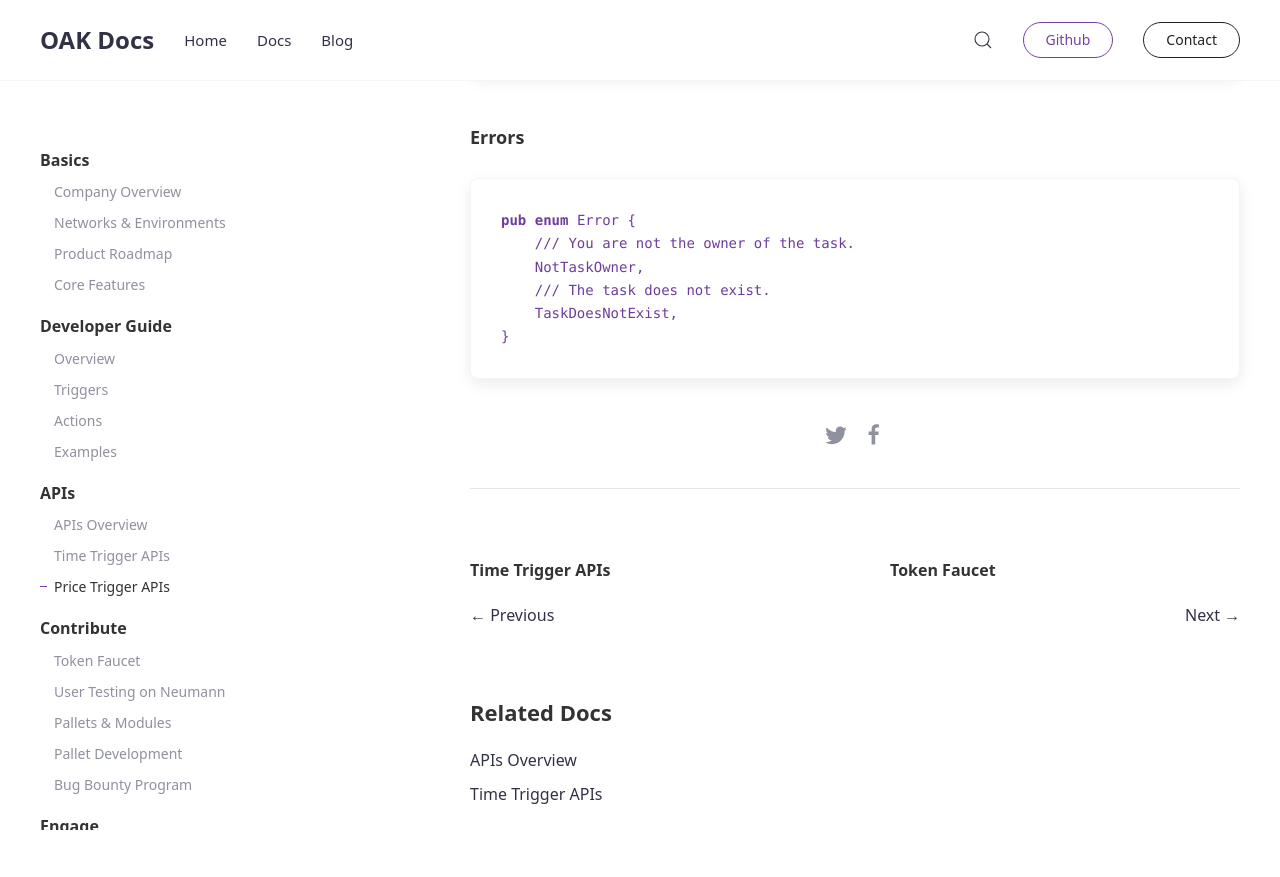
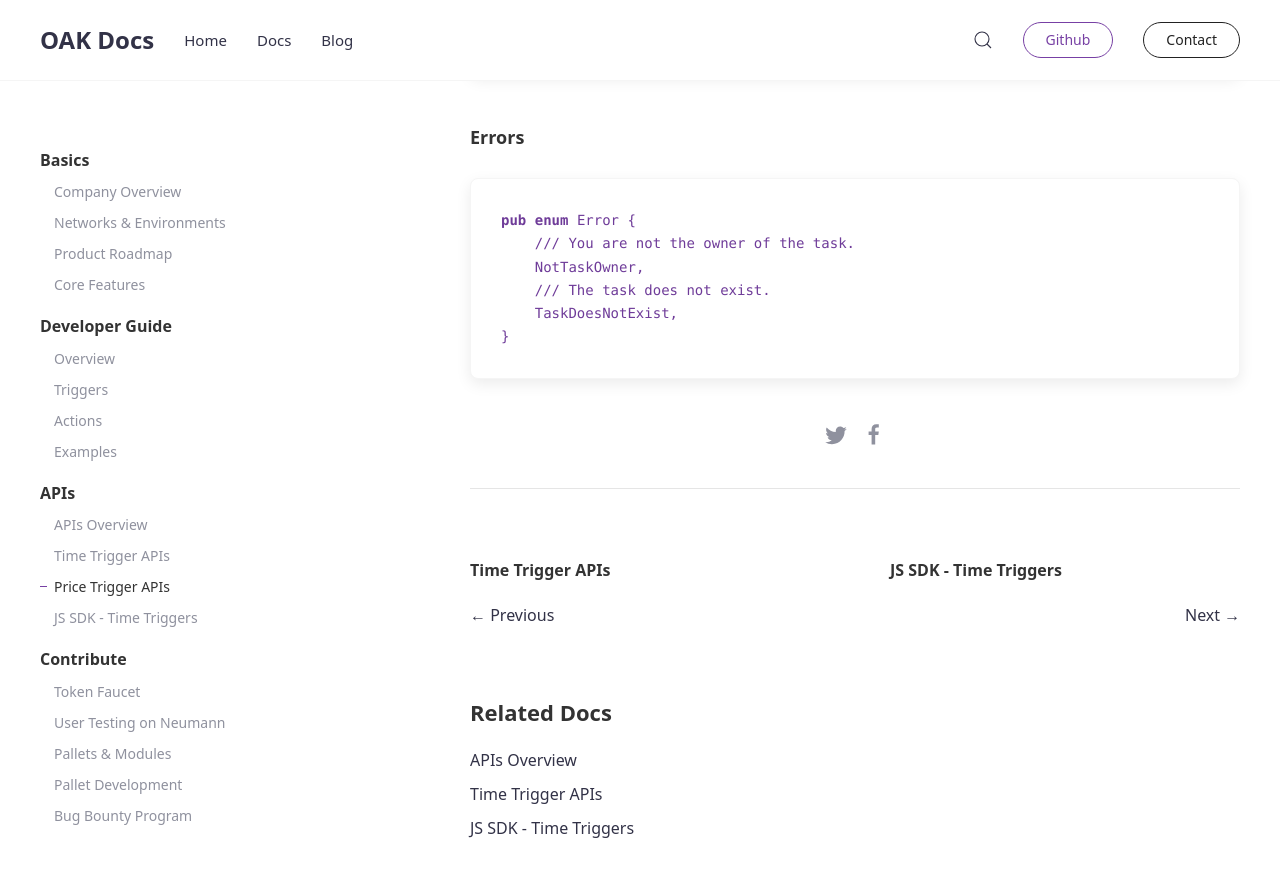
Before and after one commit to AvaProtocol/OAK-docs, a Jekyll site: the page built from _docs/automation-price-apis.md, in a window 1280 px wide and 900 px high, scrolled down 1847 px. Shown: the top 877 px of the window. Built offline with Jekyll 4.4.1, drawn with Linux system fonts in a browser that asks for light colours; some of the changed lines change nothing that is shown.

Commit message:
add SDK docs

````diff
--- a/_data/navigation_docs.yml
+++ b/_data/navigation_docs.yml
@@ -17,6 +17,7 @@
   - api-overview
   - automation-time-apis
   - automation-price-apis
+  - automation-time-js-sdk
 
 - title: Contribute
   docs:
--- /dev/null
+++ b/_docs/automation-time-js-sdk.md
@@ -0,0 +1,375 @@
+---
+title: JS SDK - Time Triggers
+subtitle: The API specifications for Time Triggers
+author: justin
+tags: [api, time, triggers, js, sdk]
+---
+
+This is the documentation for the Javascript SDK for the Time Trigger blockchain APIs. You can find the SDK here: https://github.com/OAK-Foundation/OAK-JS-SDK.
+
+
+## Launched
+
+### Schedule Tasks
+You can schedule Notify and Native Transfer tasks with the SDK. Timestamps are an array, which you can either provide on your own or generate with the Recurrer object in the JS SDK, outlined below.
+
+
+#### Scheduler Class
+The Scheduler class creates a scheduler object that will help perform all scheduling tasks. The constructor takes a chain parameter, which can be either `NEU` or `TUR` at the moment.
+
+This class has 3 types of functions:
+1. Scheduling functions to help schedule and cancel Notify and Native Transfer Tasks.
+2. API helper functions to send extrinsics and
+3. Validation functions to validate and convert inputs to the scheduling functions.
+
+```javascript
+/**
+ * The constructor takes the input to create an API client to connect to the blockchain.
+ * Further commands are performed via this API client in order to reach the blockchain.
+ * @param chain: OakChains ("NEU"/"TUR")
+ */
+export class Scheduler {
+  wsProvider: WsProvider
+  api: ApiPromise
+  chain: OakChains
+  schedulingTimeLimit: number
+
+  /**
+   * BuildScheduleNotifyExtrinsic: builds and signs a schedule notify task extrinsic.
+   * Function gets the next available nonce for user.
+   * Therefore, will need to wait for transaction finalization before sending another.
+   * Timestamps are converted into seconds if in milliseconds.
+   *
+   * Timestamps must be:
+   * 1. on the hour
+   * 2. in a future time slot, but within a chain-dependent scheduling limit.
+   * 3. limited to 24 time slots
+   *
+   * @param address
+   * @param providedID
+   * @param timestamp
+   * @param receivingAddress
+   * @param amount
+   * @returns extrinsic hex, format: `0x${string}`
+   */
+  async buildScheduleNotifyExtrinsic(
+    address: string,
+    providedID: string,
+    timestamps: number[],
+    message: string,
+    signer: Signer
+  ): Promise<HexString>
+
+  /**
+   * BuildScheduleNativeTransferExtrinsic: builds and signs native transfer task extrinsic.
+   * Function gets the next available nonce for each wallet.
+   * Therefore, will need to wait for transaction finalization before sending another.
+   * Timestamps is an array of 1-24 unix timestamps, depending on recurrences needed.
+   * ProvidedID needs to be a unique ID per wallet address.
+   * Timestamps are converted into seconds if in milliseconds.
+   *
+   * Timestamps must be:
+   * 1. on the hour
+   * 2. in a future time slot, but within a chain-dependent scheduling limit.
+   * 3. limited to 24 time slots
+   *
+   * Native Transfer Params:
+   * 1. Must send a baseline amount of 1_000_000_000 plancks (0.1 NEU/TUR).
+   * 2. The receiving address must not be the same as that of the sender.
+   *
+   * @param address
+   * @param providedID
+   * @param timestamp
+   * @param receivingAddress
+   * @param amount
+   * @returns extrinsic hex, format: `0x${string}`
+   */
+  async buildScheduleNativeTransferExtrinsic(
+    address: string,
+    providedID: string,
+    timestamps: number[],
+    receivingAddress: string,
+    amount: number,
+    signer: Signer
+  ): Promise<HexString>
+
+  /**
+   * BuildCancelTaskExtrinsic: builds extrinsic as a hex string for cancelling a task.
+   * User must provide txHash for the task and wallet address used to schedule the task.
+   * @param address
+   * @param transactionHash
+   * @returns extrinsic hex, format: `0x${string}`
+   */
+  async buildCancelTaskExtrinsic(
+    address: string,
+    providedID: number,
+    signer: Signer
+  ): Promise<HexString>
+
+  /**
+   * SendExtrinsic: sends built and signed extrinsic to the chain.
+   * Accepts pre-built extrinsic hex string. You may provide your own error handler.
+   * If none provided, a default error handler is provided, seen below.
+   * A transaction hash should be returned as a result of the extrinsic.
+   * @param extrinsic
+   * @param handleDispatch
+   * @returns transaction hash
+   */
+  async sendExtrinsic(
+    extrinsicHex: HexString,
+    /* eslint-disable  @typescript-eslint/no-explicit-any */
+    handleDispatch: (result: ISubmittableResult) => any
+  ): Promise<string>
+
+  /**
+   * Default error handler for websockets updates for extrinsic
+   * @param result
+   * @returns null
+   */
+  async defaultErrorHandler(result: ISubmittableResult): Promise<void>
+
+  /**
+   * GetInclusionFees: gets the fees for inclusion ONLY.
+   * This does not include execution fees.
+   * @param extrinsic
+   * @param address
+   * @returns fee
+   */
+
+  async getInclusionFees(
+    extrinsic: SubmittableExtrinsic<'promise', ISubmittableResult>,
+    address: string
+  ): Promise<Balance>
+
+  /**
+   * GetTaskID: gets a txHash for a task.
+   * Wallet Address and Provided ID are required inputs.
+   * TxHash for a task will be returned.
+   * @param address
+   * @param providedID
+   * @returns next available task ID
+   */
+  async getTaskID(address: string, providedID: string)
+
+  /**
+   * validateTimestamps: validates timestamps. If not valid, will error.
+   * If valid, nothing is returned. Called in buildScheduleNotifyExtrinsic
+   * and buildScheduleNativeTransferExtrinsic.
+   *
+   * Timestamps must be:
+   * 1. on the hour
+   * 2. in a future time slot, but within a chain-dependent scheduling limit.
+   * 3. limited to 24 time slots
+   *
+   * @param timestamps
+   */
+  validateTimestamps(timestamps: number[]): void
+
+  /**
+   * validateTransferParams: validates Native Transfer params. If not valid, will error.
+   * If valid, nothing is returned. Called in buildScheduleNativeTransferExtrinsic.
+   *
+   * Native Transfer Params:
+   * 1. Must send a baseline amount of 1_000_000_000 plancks (0.1 NEU/TUR).
+   * 2. The receiving address must not be the same as that of the sender.
+   *
+   * @param amount
+   * @param sendingAddress
+   * @param receivingAddress
+   */
+  validateTransferParams(
+    amount: number,
+    sendingAddress: string,
+    receivingAddress: string
+  ): void
+}
+```
+
+
+#### Errors
+```javascript
+enum Error {
+    `Recurring Task length cannot exceed 24`,
+    'Scheduled timestamp in the past',
+    'Scheduled timestamp in the past',
+    'Timestamp too far in future',
+    `Amount too low`,
+    `Cannot send to self`,
+}
+```
+
+### Create Recurring Timestamps
+This API allows you to cancel a scheduled task. In order to do this you must have created the task and have the `task_id`.
+
+** We are still working on the RPC call to generate the task_id. Please save your `provided_id` so you can generate this later.
+
+#### Recurrer Class
+```javascript
+/**
+ * Recurring timestamps is a feature that allows for users to schedule regularly
+ * recurring tasks with a single blockchain extrinsic, rather than through multiple
+ * extrinsic calls, as evidenced by the array of timestamps accepted in the Scheduler
+ * class. This is currently only limited to 24 instances. These timstamps do not
+ * have to be evenly spaced. It can be any timestamps in the future, on the hour, and
+ * limited to up to 24 occurences per extrinsic call.
+ *
+ * This utility class will help generate timestamps on more regular cadences:
+ * - Hourly
+ * - Daily
+ * - Weekly
+ * - Monthly by Date
+ * - Monthly by Week of Month and Day of Week
+ */
+export class Recurrer {
+  /**
+   * getDailyRecurringTimestamps: finds up to 24 daily recurring timestamps.
+   * Input any timestamp in milliseconds along with desired hour of day.
+   * Function will find next available hourly timestamp based on hour of day and
+   * output up to 24 daily recurring timestamps in milliseconds
+   * If startTimestamp is not on the hour, the first timestamp of the output will be rounded
+   * to the day with the inputted hour of day
+   * @param startTimestamp
+   * @param numberRecurring
+   * @param hourOfDay
+   * @returns daily recurring timestamps
+   */
+  getDailyRecurringTimestamps(startTimestamp: number, numberRecurring: number, hourOfDay: HourOfDay): number[]
+
+  /**
+   * getHourlyRecurringTimestamps: finds up to 24 hourly recurring timestamps.
+   * Input starting timestamp in milliseconds.
+   * Output up to 24 hourly recurring timestamps in milliseconds.
+   * If startTimestamp is not on the hour, the first timestamp of the output will be rounded
+   * to the next hour.
+   * @param startTimestamp
+   * @param numberRecurring
+   * @returns hourly recurring timestamps
+   */
+  getHourlyRecurringTimestamps(startTimestamp: number, numberRecurring: number): number[]
+
+  /**
+   * getWeeklyRecurringTimestamps: Input starting timestamp in milliseconds
+   * along with desired day of week and hour of day.
+   * Output up to 24 weekly recurring timestamps in milliseconds.
+   * If startTimestamp is not on the correct day of week, the function will find
+   * the next available day where it is the correct day of week.
+   * @param startTimestamp
+   * @param numberRecurring
+   * @param hourOfDay
+   * @param dayOfWeek
+   * @returns weekly recurring timestamps
+   */
+  getWeeklyRecurringTimestamps(
+    startTimestamp: number,
+    numberRecurring: number,
+    hourOfDay: HourOfDay,
+    dayOfWeek: DayOfWeek
+  ): number[]
+
+  /**
+   * getMonthlyRecurringTimestampsByDate: Input starting timestamp in milliseconds
+   * along with desired date of month and hour of day.
+   * Output up to 6 monthly recurring timestamps in milliseconds.
+   * If startTimestamp does not fit the hourOfDay or dateOfMonth requirements,
+   * the first timestamp of the output will be rounded to the next hour
+   * with a valid hour of day on a valid date of the month.
+   * @param startTimestamp
+   * @param numberRecurring
+   * @param hourOfDay
+   * @param dateOfMonth
+   * @returns monthly recurring timestamps
+   */
+  getMonthlyRecurringTimestampsByDate(
+    startTimestamp: number,
+    numberRecurring: number,
+    hourOfDay: HourOfDay,
+    dateOfMonth: DateOfMonth
+  ): number[]
+
+  /**
+   * getMonthlyRecurringTimestampsByWeekday: Input starting timestamp in milliseconds
+   * along with desired week of month, day of week and hour of day.
+   * Output up to 6 monthly recurring timestamps in milliseconds.
+   * If startTimestamp does not fit the hourOfDay, dayOfweek and weekOfMonth requirements,
+   * the first timestamp of the output will be rounded to the next hour
+   * with a valid hour of a valid day of week on a valid week of the month.
+   * @param startTimestamp
+   * @param numberRecurring
+   * @param hourOfDay
+   * @param dayOfWeek
+   * @param weekOfMonth
+   * @returns monthly recurring timestamps
+   */
+  getMonthlyRecurringTimestampsByWeekday(
+    startTimestamp: number,
+    numberRecurring: number,
+    hourOfDay: HourOfDay,
+    dayOfWeek: DayOfWeek,
+    weekOfMonth: WeekOfMonth
+  ): number[]
+}
+```
+
+### Observe Chainstate
+You can also use the SDK to observer the chain state.
+
+#### Observer Class
+The Observer class creates a observer object that will help perform all scheduling tasks. The constructor takes a chain parameter, which can be either `NEU` or `TUR` at the moment.
+
+```javascript
+/**
+ * The Observer class is for checking the state of the chain.
+ * Currently, this will give visibility into:
+ * - Last Time Slot
+ * - Missed Task Queue
+ * - Task Queue
+ * - Scheduled Task Map
+ * - Task Map
+ *
+ * The constructor takes the input to create an API client to connect to the blockchain.
+ * Further commands are performed via this API client in order to reach the blockchain.
+ * @param chain: OakChains ("NEU"/"TUR")
+ */
+export class Observer {
+  wsProvider: WsProvider
+  api: ApiPromise
+
+  /**
+   * Gets Last Time Slots for AutomationTime pallet on chain
+   * @returns (number, number)
+   */
+  async getAutomationTimeLastTimeSlot(): Promise<number[]>
+
+  /**
+   * Gets Task hashes in Missed Queue. Missed Queue holds tasks that were not able
+   * to be run during their scheduled time slot and will no longer run.
+   * Tasks on the missed queue will be processed and an event will be emitted, marking
+   * completion of the task.
+   * @returns { task_id: 0xstring, execution_time: number }[]
+   */
+  async getAutomationTimeMissedQueue(): Promise<MissedTask[]>
+
+  /**
+   * Gets Task hashes in Task Queue. These are tasks that will be run in a time slot.
+   * Current time slots are only in hours.
+   * @returns 0xstring[]
+   */
+  async getAutomationTimeTaskQueue(): Promise<string[]>
+
+  /**
+   * Gets list of Task hashes for a given future time slot. These are the hashes for
+   * tasks scheduled in future time slots, which are defined by start of each hour.
+   * @param inputTime
+   * @returns 0xstring[]
+   */
+  async getAutomationTimeScheduledTasks(inputTime: number): Promise<string[] | null>
+
+  /**
+   * Gets an Automation Task given a task ID. This will have all data and metadata
+   * regarding each task.
+   * @param taskID
+   * @returns AutomationTask
+   */
+  async getAutomationTimeTasks(taskID: HexString): Promise<AutomationTask>
+}
+```
````
